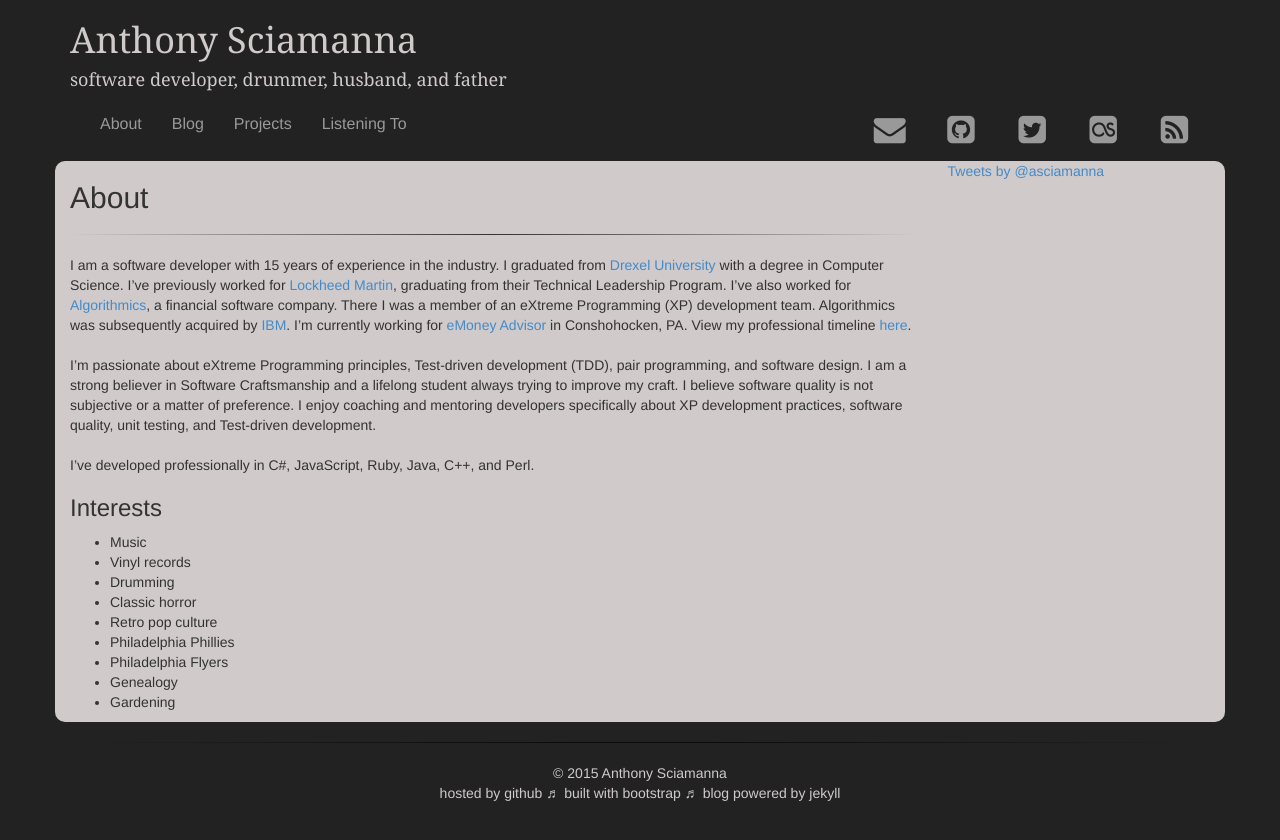
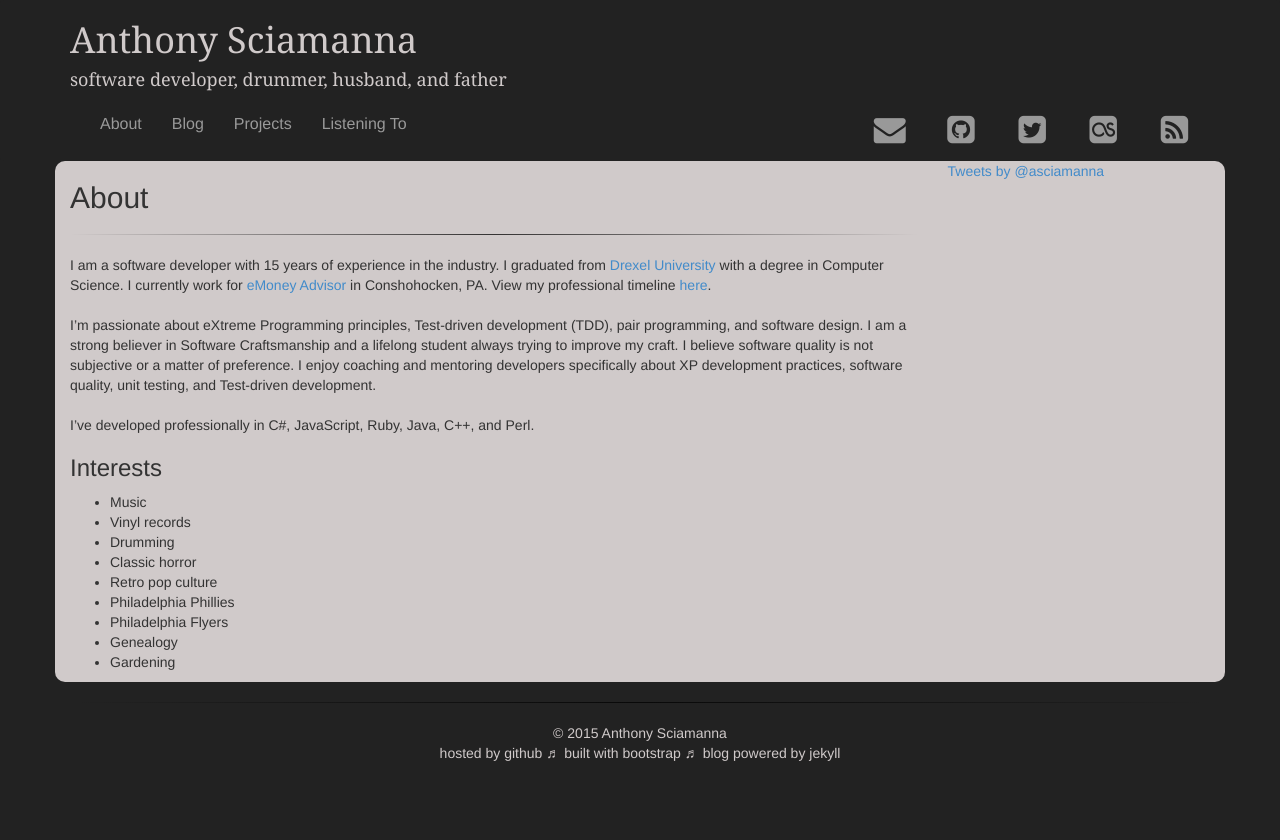
Before and after one commit to asciamanna/asciamanna.github.io, a Jekyll site: the page built from about.md, in a window 1280 px wide. Shown: the top 840 px of the page. Built offline with Jekyll 4.4.1, drawn with Linux system fonts in a browser that asks for light colours; nearby versions of some CDN libraries; comment, search, counter and statistics services are not loaded.

Commit message:
updates to about page

```diff
--- a/about.md
+++ b/about.md
@@ -4,7 +4,7 @@ title: About
 ---
 ##About
 <hr/>
-I am a software developer with {{site.time | date: "%Y" | minus:2000}}  years of experience in the industry. I graduated from [Drexel University](http://www.drexel.edu) with a degree in Computer Science. I've previously worked for [Lockheed Martin](http://www.lockheedmartin.com), graduating from their Technical Leadership Program. I've also worked for [Algorithmics](http://www.algorithmics.com), a financial software company. There I was a member of an eXtreme Programming (XP) development team. Algorithmics was subsequently acquired by [IBM](http://www.ibm.com). I'm currently working for [eMoney Advisor](http://www.emoneyadvisor.com) in Conshohocken, PA. View my professional timeline [here](/timeline.html).
+I am a software developer with {{site.time | date: "%Y" | minus:2000}}  years of experience in the industry. I graduated from [Drexel University](http://www.drexel.edu) with a degree in Computer Science. I currently work for [eMoney Advisor](http://www.emoneyadvisor.com) in Conshohocken, PA. View my professional timeline [here](/timeline.html).
 <br/><br/>
 I'm passionate about eXtreme Programming principles, Test-driven development (TDD), pair programming, and software design. I am a strong believer in Software Craftsmanship and a lifelong student always trying to improve my craft. I believe software quality is not subjective or a matter of preference.
 I enjoy coaching and mentoring developers specifically about XP development practices, software quality, unit testing, and Test-driven development.
```
